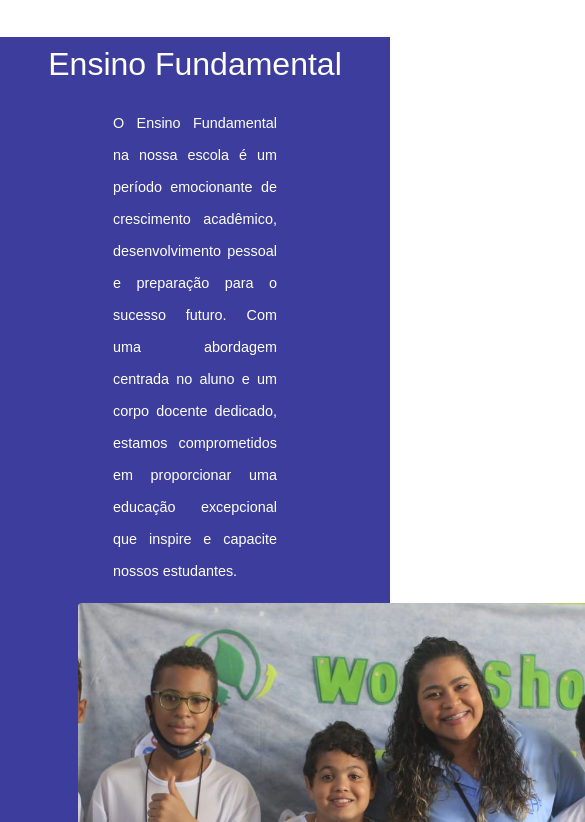
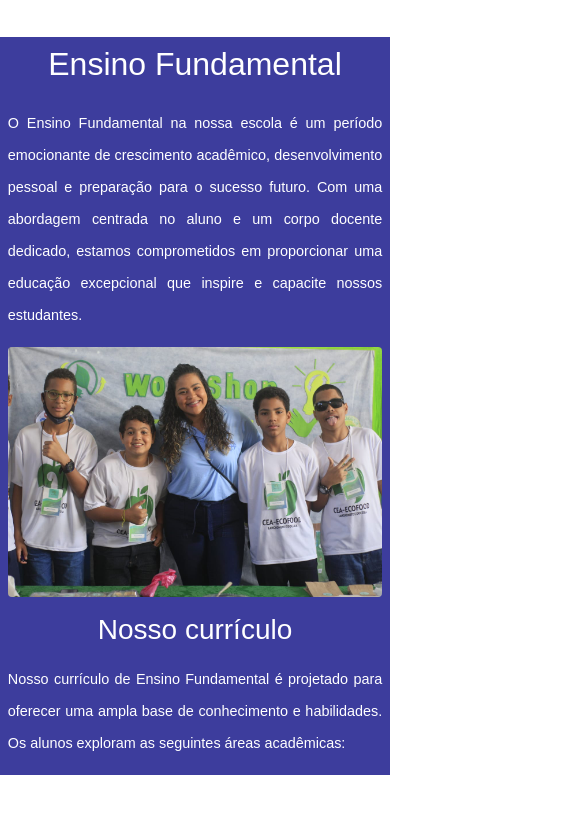
Before and after one commit to dvitorio/site_anamelia, a plain HTML site: page index.html in a window 390 px wide. Shown: the part 4802-5624 px from the top of the page, 585 px wide, since content can reach past the window. Drawn offline with nearby package versions, Linux system fonts and the light colour scheme; a web font is replaced by a local one.

Commit message:
Melhorias no rodapé e seção Ensino Fundamental4

```diff
--- a/css/estilos_2.css
+++ b/css/estilos_2.css
@@ -36,3 +36,20 @@
     width: 40vw;
     margin-left: 2rem;
 }
+
+
+
+@media screen and (max-width: 30rem) {
+    .chamadaFund_II p{
+        width: 96vw !important;
+        margin: 0 1rem;
+    }
+    .chamadaFundTextos{
+        width: 96vw !important;
+        margin: 0 0.5rem;
+    }
+    .chamadaFund_II img{
+        max-width: 100%;
+        height: auto;
+    }
+}
```
